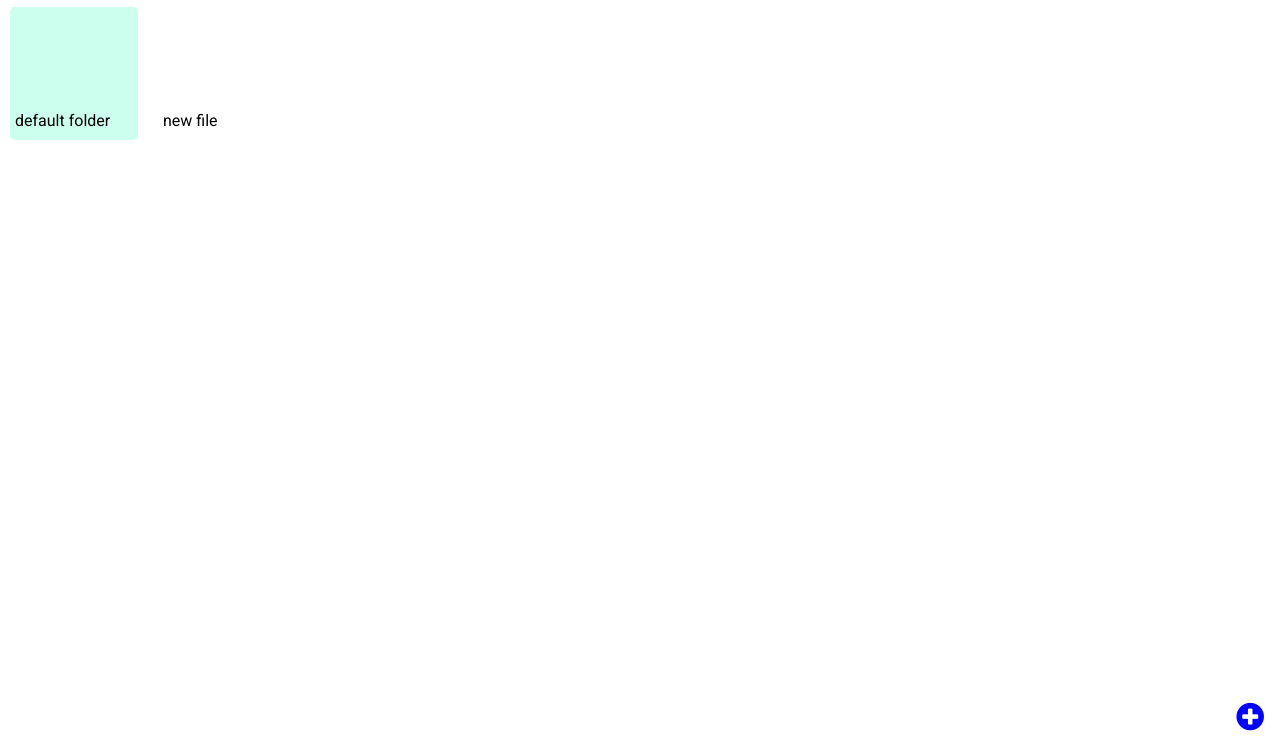
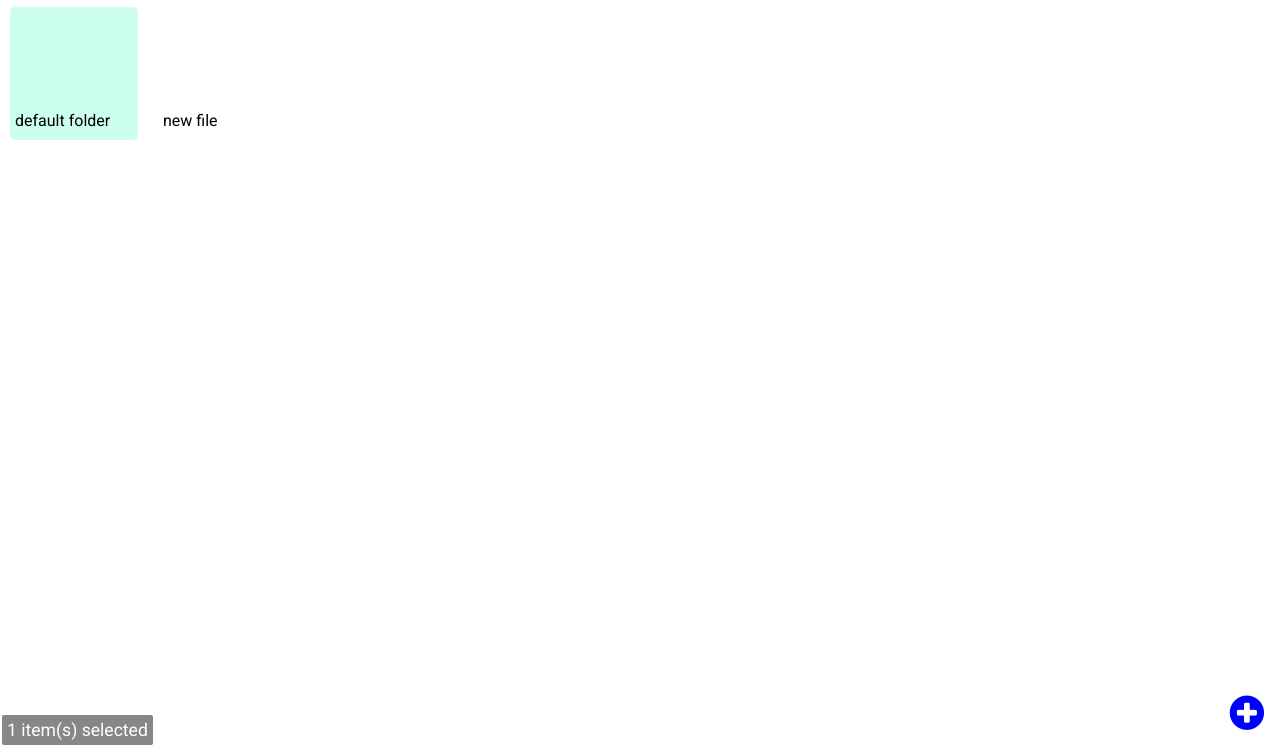
Before and after one commit to codecrook/FileManager, a plain HTML site: page index.html in a window 1280 px wide. Both pictures are taken after a click on the element "default folder". Shown: the part 53-800 px from the top of the page. Drawn offline with Linux system fonts and the light colour scheme; a web font is replaced by a local one.

Commit message:
Added delete functionality
What's Done:

- Added functionality to delete selected item(s) when 'delete' button is pressed on the keyboard
- Added feature to show number of selected and deleted items in an info-window
- Reformatted the code

```diff
--- a/css/main.css
+++ b/css/main.css
@@ -104,6 +104,24 @@ body {
     position: absolute;
 }
 
+.selected-file-display {
+    background-color: #555;
+    border-radius: 2px;
+    bottom: 2px;
+    box-shadow: #000 1px;
+    color: #fff;
+    font-family: 'Roboto', sans-serif;
+    font-size: 1.1em;
+    left: 2px;
+    max-height: 30px;
+    max-width: 400px;
+    opacity: 0.7;
+    overflow: hidden;
+    padding: 5px;
+    position: absolute;
+    visibility: hidden;
+}
+
 .new-button {
     background: none;
     border: 0;
@@ -111,7 +129,7 @@ body {
     box-shadow: none;
     clear: both;
     color: blue;
-    font-size: 2em;
+    font-size: 2.5em;
     position: fixed;
     right: 10px;
 }
--- a/index.html
+++ b/index.html
@@ -35,6 +35,8 @@
             <div class="create-new-file" style="width:100%;">New File</div>
         </div>
 
+        <div class="selected-file-display">abcdef</div>
+
         <script src="./js/app.js"></script>
     </body>
 </html>
--- a/js/app.js
+++ b/js/app.js
@@ -3,6 +3,7 @@
 
     let folders;
     let files;
+    const selectedCountDisplay = document.querySelector('.selected-file-display');
     const createNewButton = document.querySelector('.new-button');
     const createNewFileOption = document.querySelector('.create-new-file');
     const createNewFolderOption = document.querySelector('.create-new-folder');
@@ -11,21 +12,35 @@
     createNewFolderOption.addEventListener('click', createNewFolder);
     createNewFileOption.addEventListener('click', createNewFile);
 
-    function selectItem(e) {
-        e.target.classList.toggle('selected-item');
+    //to execute delete functionality when 'delete' button is pressed on the keyboard
+    window.addEventListener('keydown', (e) => { if (e.keyCode == 46) { deleteItem(); } });
+
+    function initialize() {
+        folders = document.querySelectorAll('.folder');
+        files = document.querySelectorAll('.file-all');
+
+        folders.forEach(folder => folder.addEventListener('dblclick', openFolder));
+        folders.forEach(folder => folder.addEventListener('click', selectItem));
+        files.forEach(file => file.addEventListener('click', selectItem));
+    };
+
+    /*function to show options to create new items
+     *shows popup to create new file/folder
+     */
+    function showCreateNewOption(e) {
+        var createItemPopup = document.querySelector(".create-new-popup");
+        createItemPopup.classList.toggle("show");
     }
 
-    function openFolder(e) {
-        e.target.classList.remove('folder-closed');
-        e.target.classList.add('folder-open');
-    }
-
+    /*function to create new folder
+     *shows prompt to give a folder name or cancel folder creation
+     */
     function createNewFolder(e) {
         let mainContainer = document.querySelector('.main-container');
         let innerContent = mainContainer.innerHTML;
         let folderName = prompt('Folder Name:', 'untitled folder');
 
-        if (!folderName) return; //won't create folder if cancel is clicked on the prompt
+        if (!folderName) return; //won't create folder if cancel is clicked on the prompt or folder name is empty
 
         let newFolderCode = `<div class="folder folder-closed">
                                 <span class="folder-name">${folderName}</span>
@@ -37,6 +52,10 @@
         initialize();
     }
 
+    /*function to create new file
+     *shows pompt to give a filename or cancel file creation
+     *assigns file icons depending upon the file extension
+     */
     function createNewFile(e) {
         let mainContainer = document.querySelector('.main-container');
         let innerContent = mainContainer.innerHTML;
@@ -80,18 +99,45 @@
         initialize();
     }
 
-    function initialize() {
-        folders = document.querySelectorAll('.folder');
-        files = document.querySelectorAll('.file-all');
+    /*function to open folder
+     *changes the closed folder icon to a open folder icon
+     */
+    function openFolder(e) {
+        e.target.classList.remove('folder-closed');
+        e.target.classList.add('folder-open');
+    }
 
-        folders.forEach(folder => folder.addEventListener('dblclick', openFolder));
-        folders.forEach(folder => folder.addEventListener('click', selectItem));
-        files.forEach(file => file.addEventListener('click', selectItem));
-    };
+    /*function to select an items
+     *changes the background of an item indicating selection
+     */
+    function selectItem(e) {
+        e.target.classList.toggle('selected-item');
+        showSelectedItems();
+    }
 
-    function showCreateNewOption(e) {
-        var createItemPopup = document.querySelector(".create-new-popup");
-        createItemPopup.classList.toggle("show");
+    /*function to show number of items selected
+     *shows number of items selected in a small info window in the bottom left corner
+     */
+    function showSelectedItems() {
+        let selectedItemsCount = document.querySelectorAll('.selected-item').length;
+        if (selectedItemsCount == 0) {
+            selectedCountDisplay.style.visibility = "hidden";
+        } else {
+            selectedCountDisplay.innerHTML = `${selectedItemsCount} item(s) selected`;
+            selectedCountDisplay.style.visibility = "visible";
+        }
+    }
+
+    /*function to show delete (an) item(s)
+     *deletes selected item(s)
+     *shows number of item(s) deleted in a info window in the bottom left corner for 1 sec
+     */
+    function deleteItem() {
+        let selectedItems = document.querySelectorAll('.selected-item');
+        selectedItems.forEach(item => { item.outerHTML = ''; item.innerHTML = '' });
+
+        selectedCountDisplay.innerHTML = `${selectedItems.length} item(s) deleted!`;
+        setTimeout(() => selectedCountDisplay.style.visibility = "hidden", 1000);
     }
 
     initialize();
```
